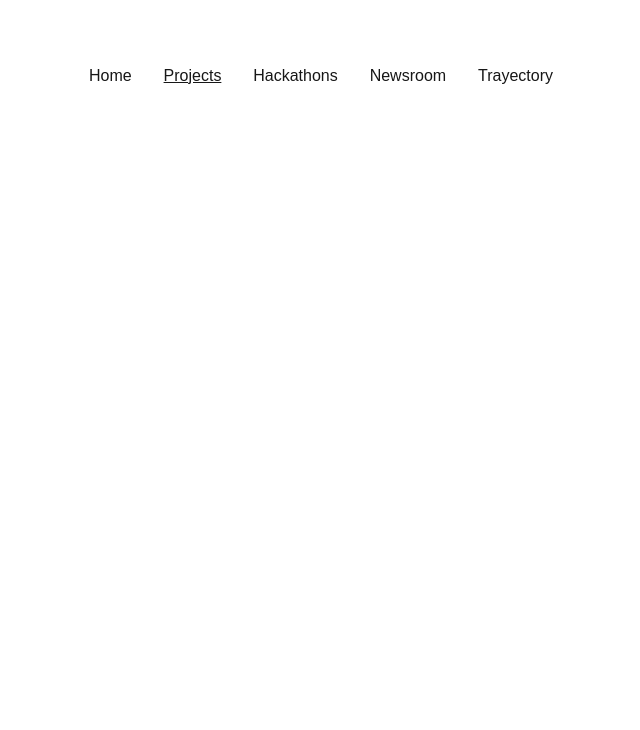
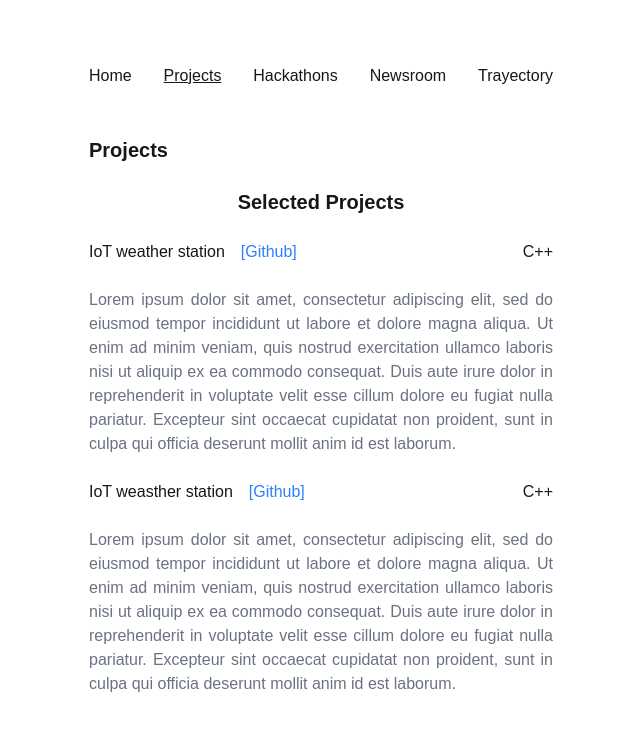
Before and after one commit to urnice1111/my-portfolio, a Next.js app: page /projects in a window 1280 px wide. Shown: the top 730 px of the page, without its empty margins (319-959 px from the left). Built offline with nearby package versions, Linux system fonts and the light colour scheme.

Commit message:
Added projects page

```diff
--- a/app/data/projects.json
+++ b/app/data/projects.json
@@ -13,7 +13,7 @@
                 ]
     },
     {
-        "name" : "IoT weather station",
+        "name" : "IoT weasther station",
         "featured": false,
         "description" : "Lorem ipsum dolor sit amet, consectetur adipiscing elit, sed do eiusmod tempor incididunt ut labore et dolore magna aliqua. Ut enim ad minim veniam, quis nostrud exercitation ullamco laboris nisi ut aliquip ex ea commodo consequat. Duis aute irure dolor in reprehenderit in voluptate velit esse cillum dolore eu fugiat nulla pariatur. Excepteur sint occaecat cupidatat non proident, sunt in culpa qui officia deserunt mollit anim id est laborum.",
         "main_language" : "C++",
--- a/app/projects/page.tsx
+++ b/app/projects/page.tsx
@@ -1,3 +1,34 @@
-export default function projects(){
+import { getProjects } from "@/lib/projects";
+
+export default async function projects(){
+    const items = await getProjects();
+
+    return (
+        <div>
+            <div className="flex justify"><h1 className="font-bold text-xl">Projects</h1></div>
+            <div className="py-6">
+            <h1 className="font-bold text-xl">Selected Projects</h1>
+
+            {items.map((item) => (
+
+                <div key={item.name}>
+                    <div className="flex justify-between items-center py-6" key={item.name}>
+                        <div className="flex justify-between gap-4">
+                            <h1>{item.name}</h1>
+                            {item.links.map((link) => (
+                                <a href={link.link} key={item.name} className="text-blue-500 hover:underline">{"[" + link.name + "]"}</a>
+                            ))}
+                        </div>
+                        <h1>{item.main_language}</h1>
+                    </div>
+
+                    <p className="text-justify text-gray-500">{item.description}</p>
+                </div>
+            ))}
+
+        </div>
+
+        </div>
+    )
 
 }
```
